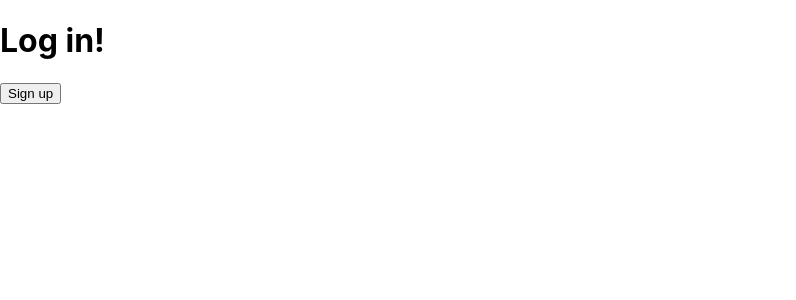
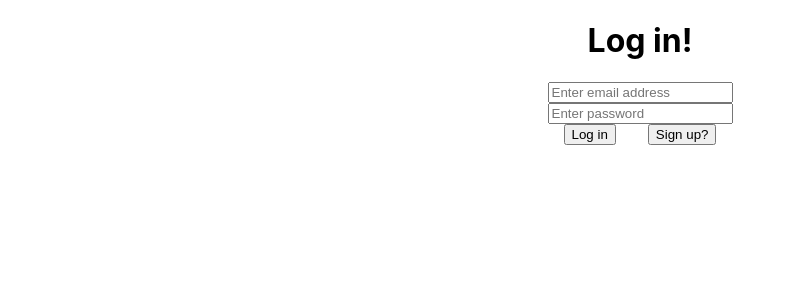
Before and after one commit to ForrestLonganecker/ListeLot, a React (Create React App) app in the folder frontend/: page / in a window 1280 px wide. Shown: the top 300 px of the page, without its empty margins (0-796 px from the left). Built offline with nearby package versions, Linux system fonts and the light colour scheme.

Commit message:
forms in place for log-in and sign-up

```diff
--- a/frontend/src/components/LogIn/LogIn.css
+++ b/frontend/src/components/LogIn/LogIn.css
@@ -0,0 +1,15 @@
+.log-in-container{
+  display: flex;
+  flex-direction: column;
+  align-items: center;
+}
+
+.log-in-form{
+  display: flex;
+  flex-direction: column;
+}
+
+.button-container{
+  display: flex;
+  justify-content: space-around;
+}
--- a/frontend/src/components/LogIn/LogIn.js
+++ b/frontend/src/components/LogIn/LogIn.js
@@ -1,13 +1,27 @@
 import React from 'react';
+import { useState } from 'react';
 
 import './LogIn.css';
 
 const LogIn = ({ setActiveView }) => {
 
+  const [email, setEmail] = useState('');
+  const [password, setPassword] = useState('');
+
+
+
   return(
-    <div>
+    <div className="log-in-container">
       <h1>Log in!</h1>
-      <button type="button" onClick={() => setActiveView('sign up')}>Sign up</button>
+      <form className="log-in-form">
+        <input type="text" placeholder="Enter email address" onChange={(e) => setEmail(e.target.value)} />
+        <input type="password" placeholder="Enter password" onChange={(e) => setPassword(e.target.value)} />
+
+        <div className="button-container">
+        <button type="submit">Log in</button>
+        <button type="button" onClick={() => setActiveView('sign up')}>Sign up?</button>
+        </div>
+      </form>
     </div>
   );
 };
--- a/frontend/src/components/SignUp/SignUp.css
+++ b/frontend/src/components/SignUp/SignUp.css
@@ -0,0 +1,15 @@
+.sign-up-container{
+  display: flex;
+  flex-direction: column;
+  align-items: center;
+}
+
+.sign-up-form{
+  display: flex;
+  flex-direction: column;
+}
+
+.button-container{
+  display: flex;
+  justify-content: space-around;
+}
--- a/frontend/src/components/SignUp/SignUp.js
+++ b/frontend/src/components/SignUp/SignUp.js
@@ -1,13 +1,29 @@
 import React from 'react';
+import { useState } from 'react';
 
 import './SignUp.css';
 
 const SignUp = ({ setActiveView }) => {
 
+  const [email, setEmail] = useState('');
+  const [password, setPassword] = useState('');
+  const [passwordConfirmation, setPasswordConfirmation] = useState('');
+
+
+
   return(
-    <div>
+    <div className="sign-up-container">
       <h1>Sign up!</h1>
-      <button type="button" onClick={() => setActiveView('log in')}>Log in</button>
+      <form className="sign-up-form">
+        <input type="text" placeholder="Enter email address" onChange={(e) => setEmail(e.target.value)} />
+        <input type="password" placeholder="Enter password" onChange={(e) => setPassword(e.target.value)} />
+        <input type="password" placeholder="Confirm password" onChange={(e) => setPasswordConfirmation(e.target.value)} />
+
+        <div className="button-container">
+        <button type="submit">Log in</button>
+        <button type="button" onClick={() => setActiveView('log in')}>Log in?</button>
+        </div>
+      </form>
     </div>
   );
 };
```
